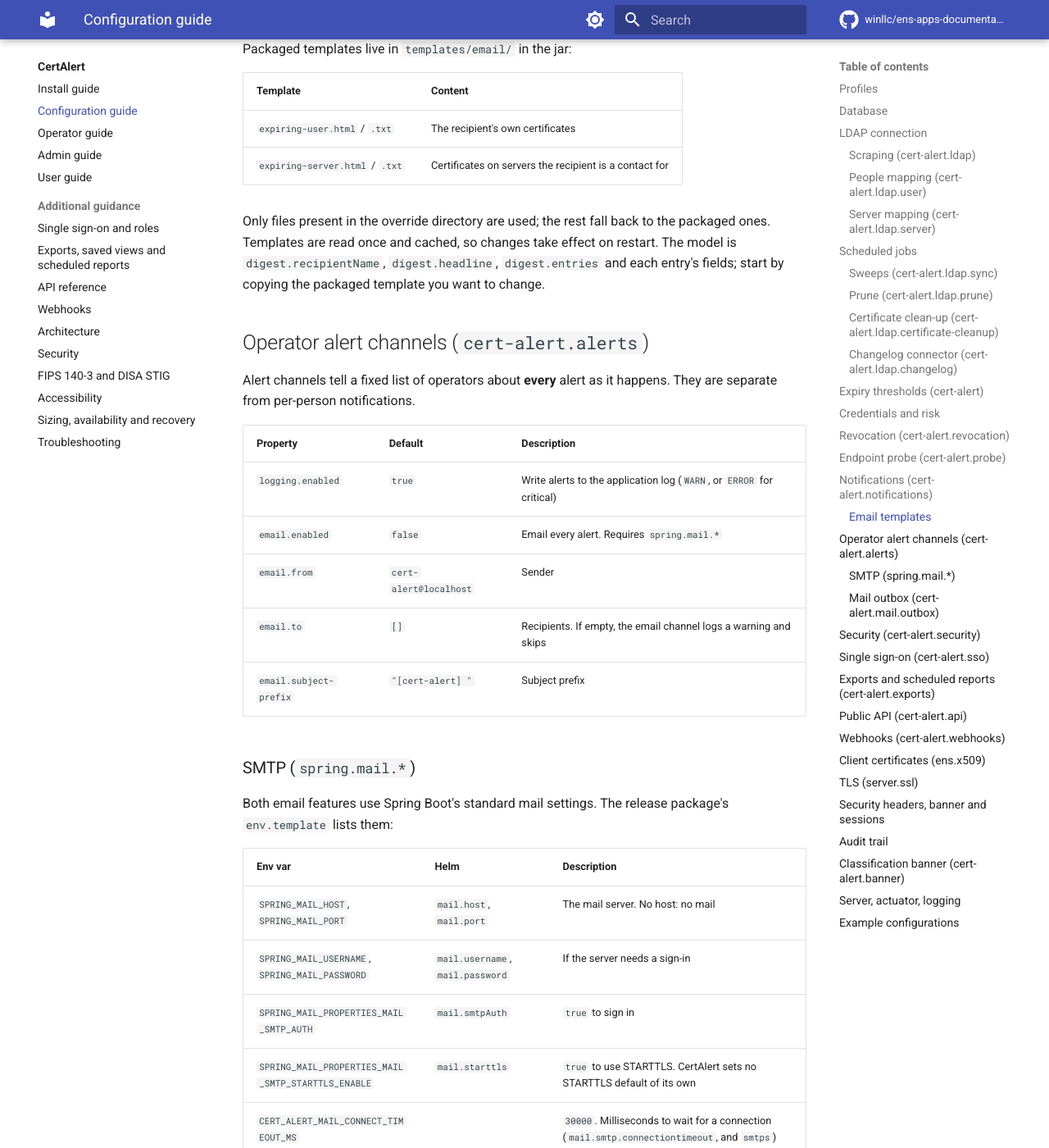
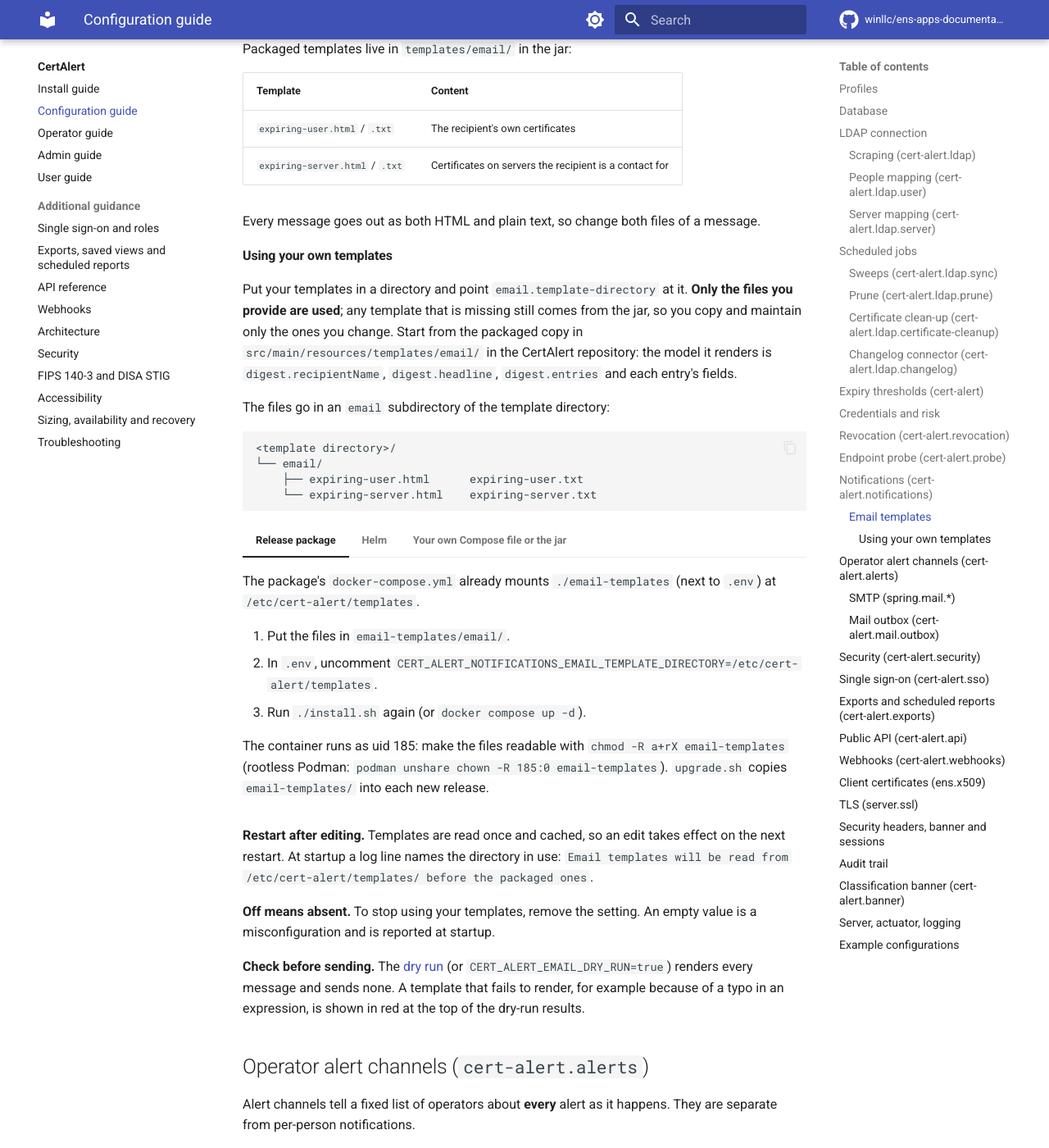
Before and after one commit to winllc/ens-apps-documentation, an MkDocs documentation site: the page built from docs/cert-alert/configuration.md, in a window 1280 px wide and 1400 px high, scrolled down 13712 px. Shown: the whole window at 82% size. Built offline with MkDocs 1.6.1 and Material for MkDocs 9.7.7, drawn with Linux system fonts in a browser that asks for light colours; comment, search, counter and statistics services are not loaded.

Commit message:
CertAlert: how to use your own email templates
The configuration guide's Email templates section now walks through
overriding the round-up templates: the email/ layout, that only the files
provided are used and the rest come from the jar, and the steps for the
release package (email-templates/ next to .env and the variable in .env,
with the uid 185 file permissions), Helm (templatesConfigMap) and a
Compose file or the jar of your own. It also covers restarting after an
edit, that the setting must be absent to be off, and checking templates
with the dry run. The install guide links to it.

Co-Authored-By: Claude Opus 5.5 <noreply@anthropic.com>
Claude-Session: https://claude.ai/code/session_01R2Q6XtDB8DfVmiejzJGwBh

````diff
--- a/docs/cert-alert/configuration.md
+++ b/docs/cert-alert/configuration.md
@@ -299,10 +299,83 @@ Packaged templates live in `templates/email/` in the jar:
 | `expiring-user.html` / `.txt` | The recipient's own certificates |
 | `expiring-server.html` / `.txt` | Certificates on servers the recipient is a contact for |
 
-Only files present in the override directory are used; the rest fall back to the packaged ones.
-Templates are read once and cached, so changes take effect on restart. The model is
-`digest.recipientName`, `digest.headline`, `digest.entries` and each entry's fields; start by
-copying the packaged template you want to change.
+Every message goes out as both HTML and plain text, so change both files of a message.
+
+#### Using your own templates
+
+Put your templates in a directory and point `email.template-directory` at it. **Only the files
+you provide are used**; any template that is missing still comes from the jar, so you copy and
+maintain only the ones you change. Start from the packaged copy in
+`src/main/resources/templates/email/` in the CertAlert repository: the model it renders is
+`digest.recipientName`, `digest.headline`, `digest.entries` and each entry's fields.
+
+The files go in an `email` subdirectory of the template directory:
+
+```
+<template directory>/
+└── email/
+    ├── expiring-user.html      expiring-user.txt
+    └── expiring-server.html    expiring-server.txt
+```
+
+=== "Release package"
+
+    The package's `docker-compose.yml` already mounts `./email-templates` (next to `.env`) at
+    `/etc/cert-alert/templates`.
+
+    1. Put the files in `email-templates/email/`.
+    2. In `.env`, uncomment
+       `CERT_ALERT_NOTIFICATIONS_EMAIL_TEMPLATE_DIRECTORY=/etc/cert-alert/templates`.
+    3. Run `./install.sh` again (or `docker compose up -d`).
+
+    The container runs as uid 185: make the files readable with `chmod -R a+rX email-templates`
+    (rootless Podman: `podman unshare chown -R 185:0 email-templates`). `upgrade.sh` copies
+    `email-templates/` into each new release.
+
+=== "Helm"
+
+    Create a ConfigMap whose keys are the file names, and name it in your values:
+
+    ```bash
+    kubectl -n cert-alert create configmap cert-alert-email-templates \
+        --from-file=expiring-user.html --from-file=expiring-user.txt
+    ```
+
+    ```yaml
+    notifications:
+      email:
+        templatesConfigMap: cert-alert-email-templates
+    ```
+
+    The chart mounts it at `/etc/cert-alert/templates/email` and sets
+    `CERT_ALERT_NOTIFICATIONS_EMAIL_TEMPLATE_DIRECTORY`. Keys that are missing fall back to the
+    packaged templates.
+
+=== "Your own Compose file or the jar"
+
+    Mount the directory read-only and name it in the environment:
+
+    ```yaml
+    services:
+      cert-alert:
+        volumes:
+          - ./email-templates:/etc/cert-alert/templates:ro
+        environment:
+          CERT_ALERT_NOTIFICATIONS_EMAIL_TEMPLATE_DIRECTORY: /etc/cert-alert/templates
+    ```
+
+    Running the jar directly, set `cert-alert.notifications.email.template-directory` instead.
+
+**Restart after editing.** Templates are read once and cached, so an edit takes effect on the
+next restart. At startup a log line names the directory in use:
+`Email templates will be read from /etc/cert-alert/templates/ before the packaged ones`.
+
+**Off means absent.** To stop using your templates, remove the setting. An empty value is a
+misconfiguration and is reported at startup.
+
+**Check before sending.** The [dry run](admin-guide.md#notifications-administration) (or `CERT_ALERT_EMAIL_DRY_RUN=true`)
+renders every message and sends none. A template that fails to render, for example because of a
+typo in an expression, is shown in red at the top of the dry-run results.
 
 ## Operator alert channels (`cert-alert.alerts`)
 
````
Also changed, not shown: docs/cert-alert/install.md (+2 -1 lines).
